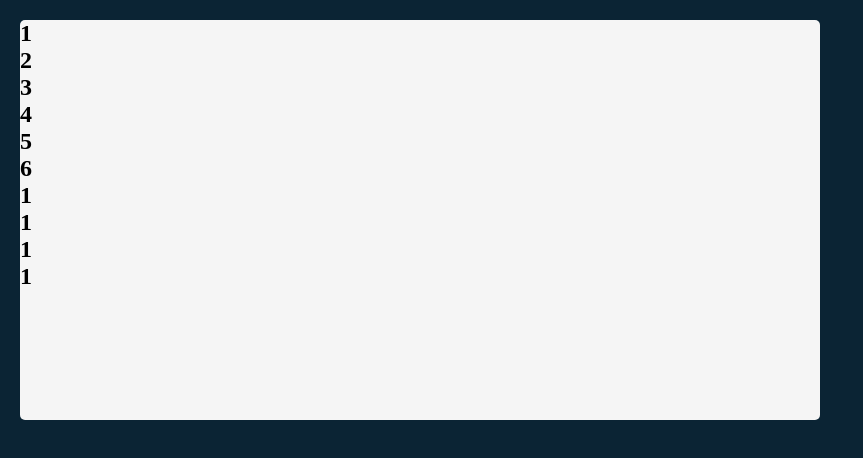
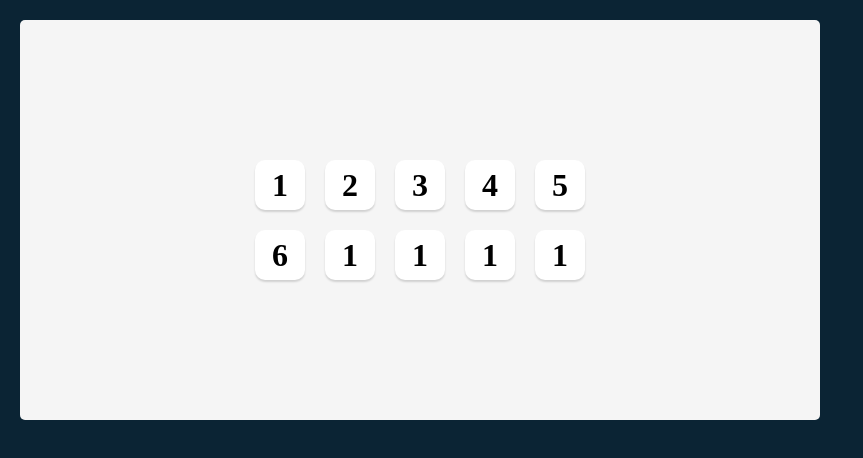
Before and after one commit to abulyousuf/tenzies, a React (Create React App) app: page / in a window 1280 px wide. Shown: the top 458 px of the page, without its empty margins (0-863 px from the left). Built offline with nearby package versions, Linux system fonts and the light colour scheme.

Commit message:
Add styling

```diff
--- a/src/style.css
+++ b/src/style.css
@@ -14,4 +14,30 @@
   height: 400px;
   max-width: 800px;
   border-radius: 5px;
+  display: flex;
+  flex-direction: column;
+  justify-content: center;
+  align-items: center;
 }
+
+.dice-container {
+  display: grid;
+  grid-template: auto auto / repeat(5, 1fr);
+  gap: 20px;
+}
+
+.die-face {
+  background-color: #fff;
+  height: 50px;
+  width: 50px;
+  border-radius: 10px;
+  cursor: pointer;
+  box-shadow: 0px 2px 2px rgba(0, 0, 0, 0.15);
+  display: flex;
+  justify-content: center;
+  align-items: center;
+}
+
+.die-num {
+  font-size: 2rem;
+}
```
